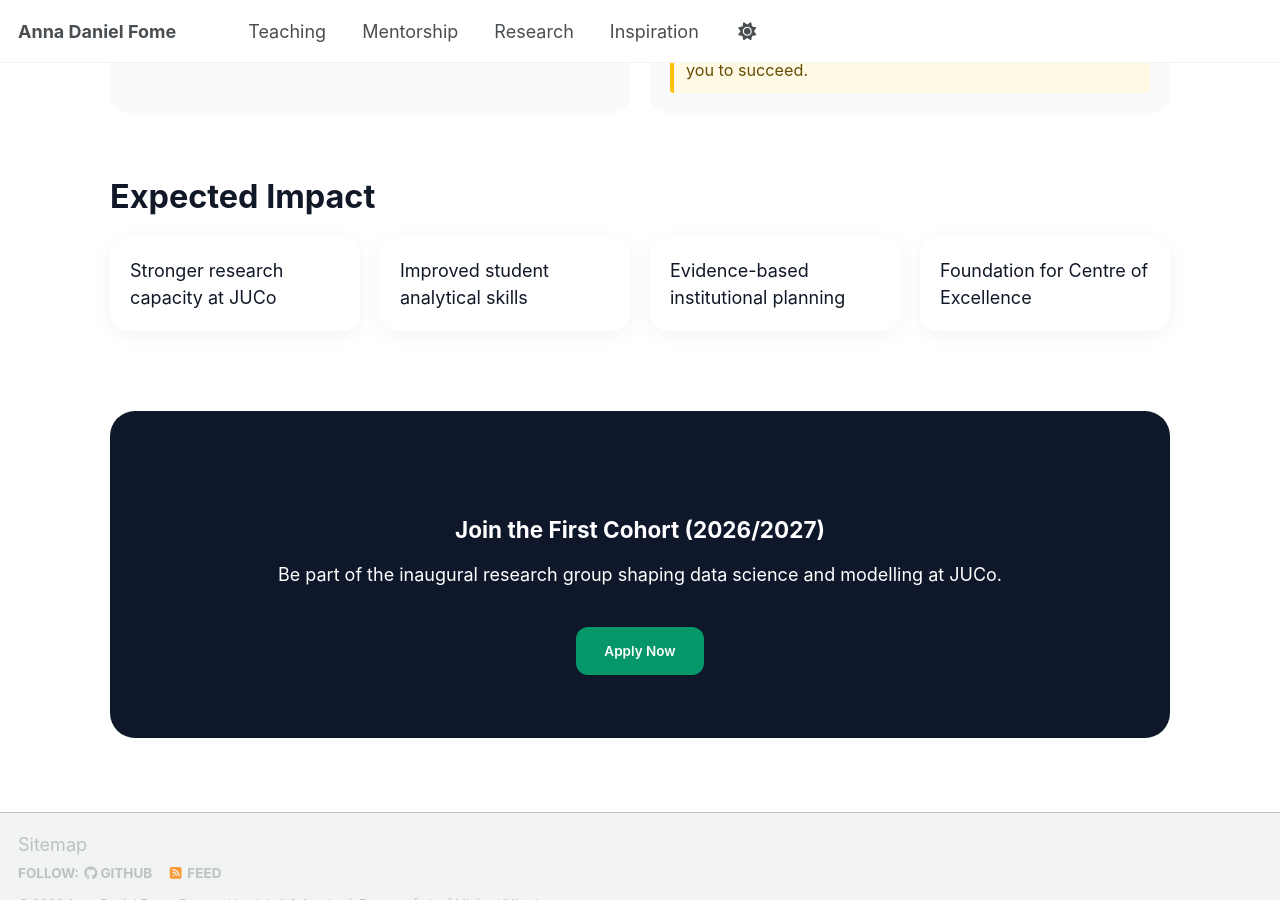
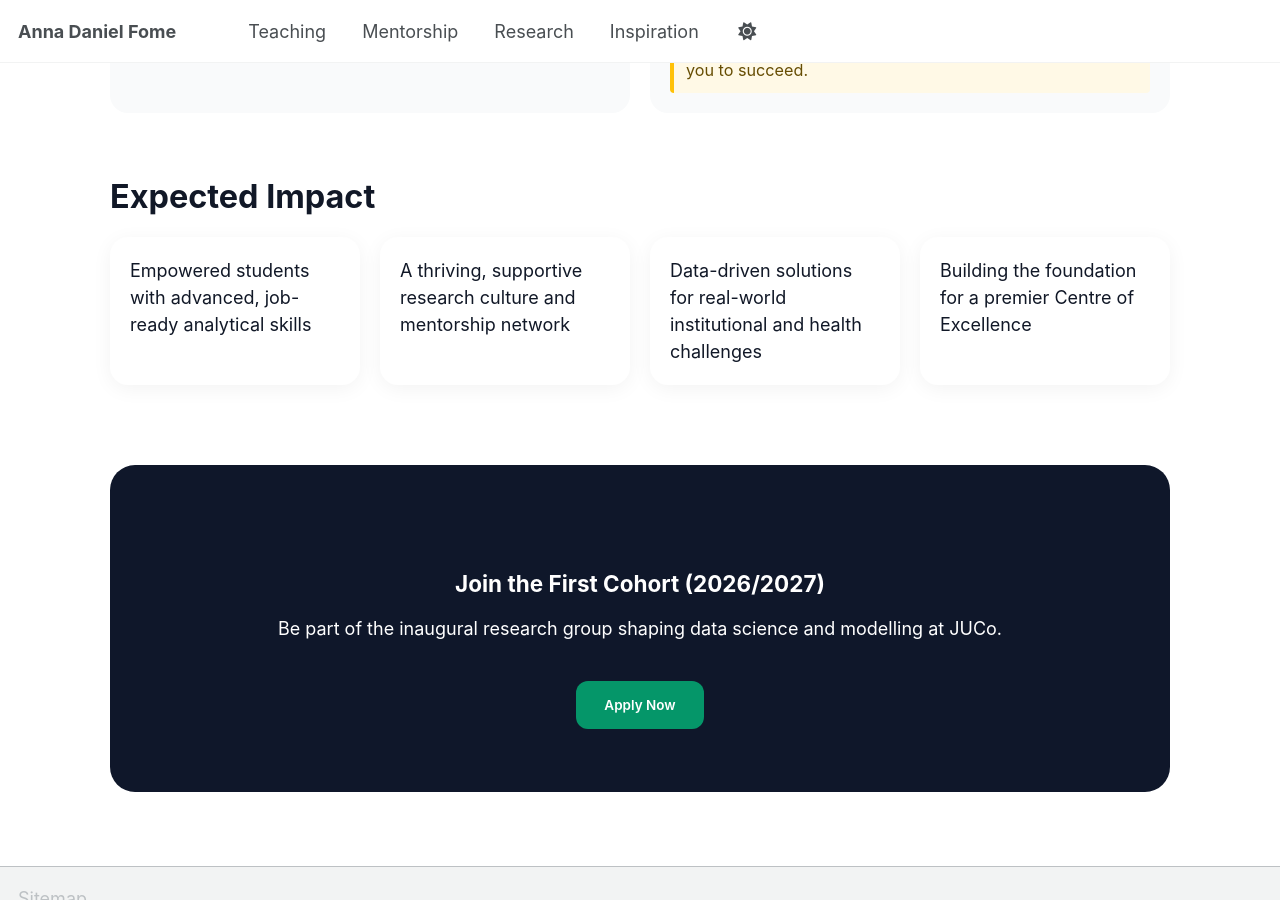
Before and after one commit to FomeA/FomeA.github.io, a Jekyll site: the page built from _pages/datascience.html, in a window 1280 px wide and 900 px high, scrolled down 1943 px. Built offline with Jekyll 4.4.1, drawn with Linux system fonts in a browser that asks for light colours; a script bundle is joined from its source files by our own code; library files that are not in the unit come from our copies.

Commit message:
Update datascience.html

```diff
--- a/_pages/datascience.html
+++ b/_pages/datascience.html
@@ -230,7 +230,7 @@
 
 
 <!-- ================= OUTCOMES ================= -->
-<section class="section">
+<!-- <section class="section">
   <h2>Expected Impact</h2>
 
   <div class="grid">
@@ -239,7 +239,27 @@
     <div class="tile">Evidence-based institutional planning</div>
     <div class="tile">Foundation for Centre of Excellence</div>
   </div>
+</section> -->
+
+  <!-- ================= OUTCOMES ================= -->
+<section class="section">
+  <h2>Expected Impact</h2>
+
+  <div class="grid">
+    <!-- Student Growth & Skill Empowerment -->
+    <div class="tile">Empowered students with advanced, job-ready analytical skills</div>
+
+    <!-- Mentorship & Long-term Community Impact -->
+    <div class="tile">A thriving, supportive research culture and mentorship network</div>
+
+    <!-- Practical Real-World Value -->
+    <div class="tile">Data-driven solutions for real-world institutional and health challenges</div>
+
+    <!-- Inspiring Future Vision -->
+    <div class="tile">Building the foundation for a premier Centre of Excellence</div>
+  </div>
 </section>
+
 
 
 <!-- ================= CTA ================= -->
```
